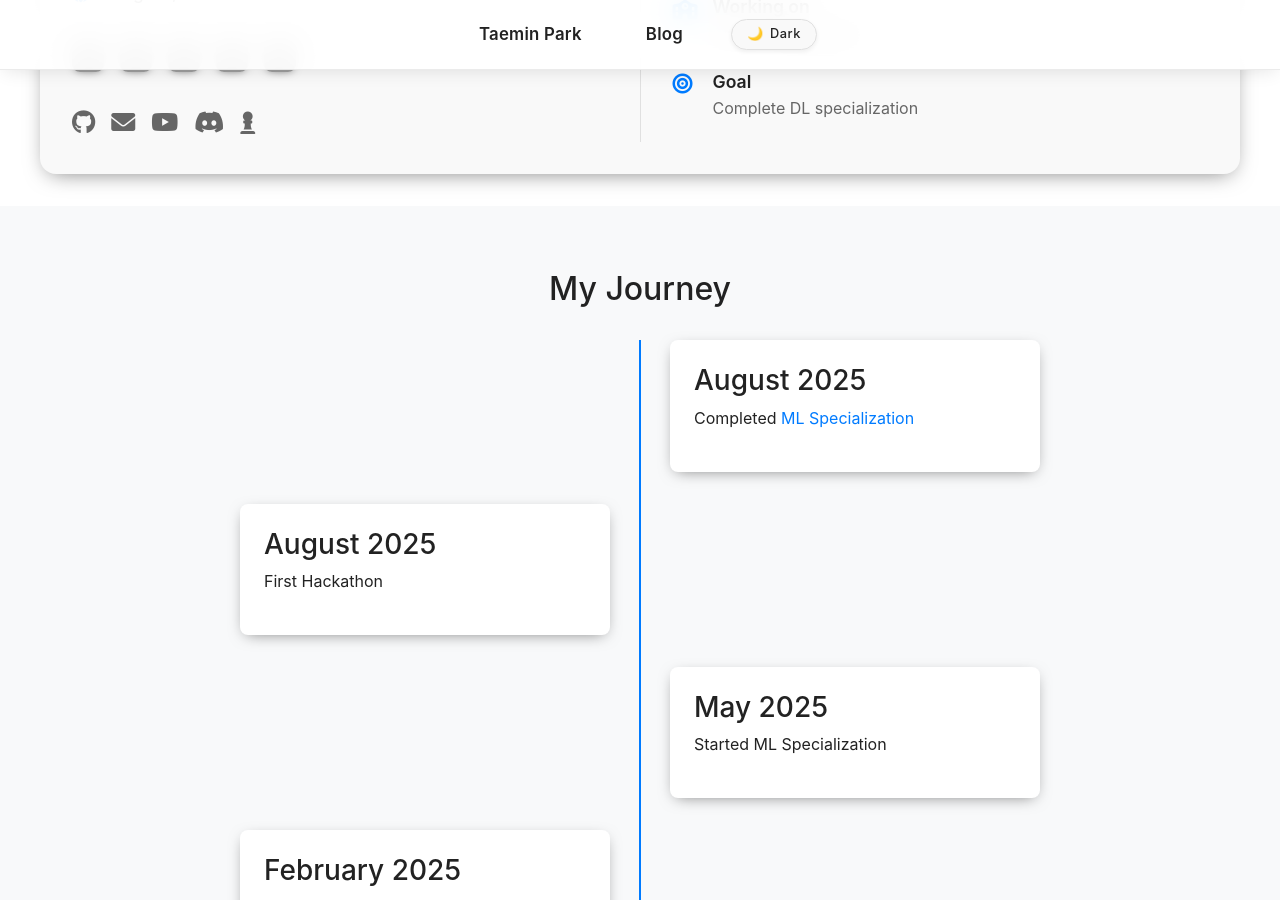
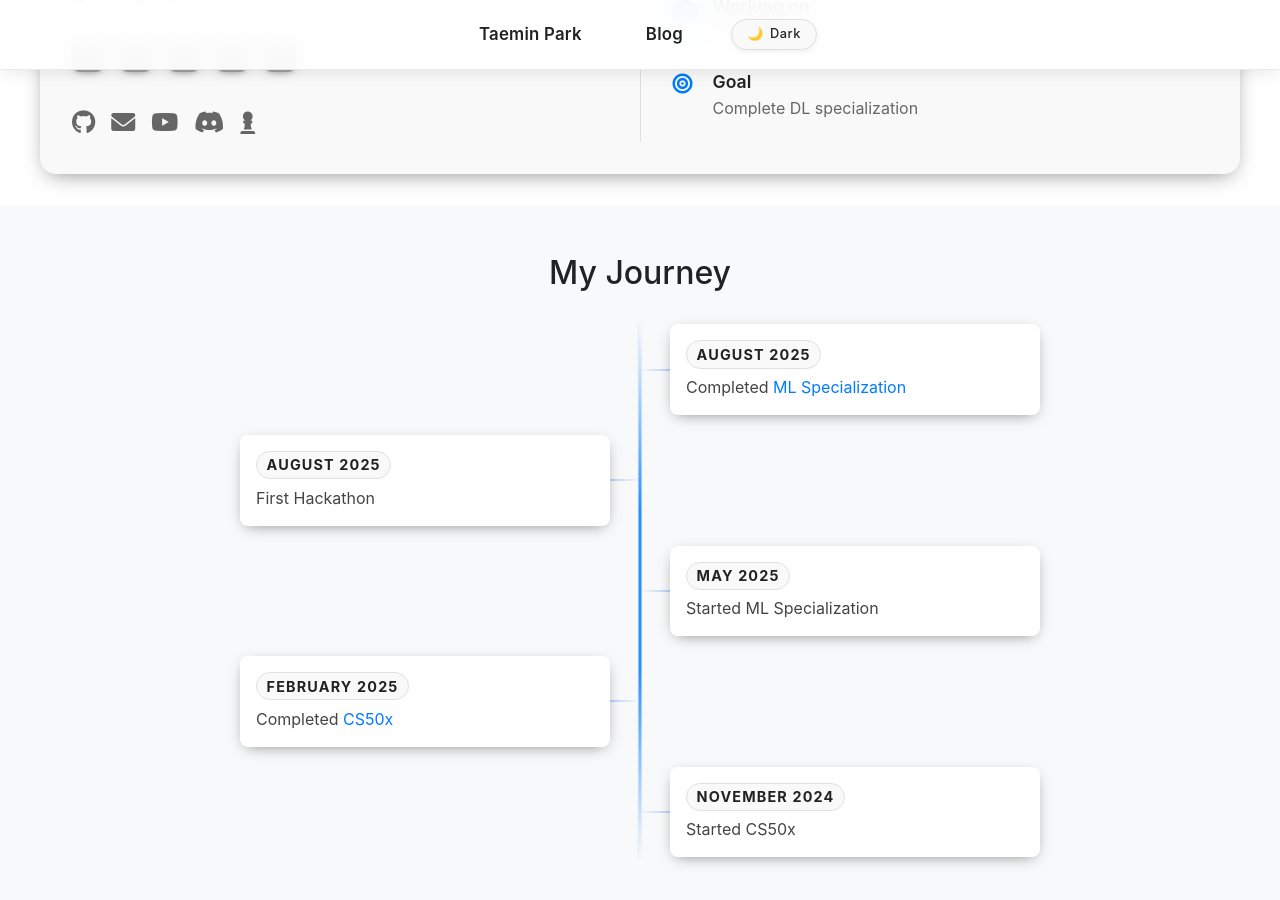
Before and after one commit to taemincode/taemincode.github.io, a Jekyll site: the page built from index.html, in a window 1280 px wide and 900 px high, scrolled down 1117 px. Built offline with Jekyll 4.4.1, drawn with Linux system fonts in a browser that asks for light colours; grey boxes are pictures that could not be loaded.

Commit message:
Enhance timeline section with AOS animations for improved visual engagement

```diff
--- a/_sass/_about.scss
+++ b/_sass/_about.scss
@@ -54,19 +54,41 @@
 .now-content h4 { margin:0; font-size:1.1rem; font-weight:600; color:var(--color-text); }
 .now-content p { margin:.25rem 0 0; color:var(--color-text-faint); }
 .section-title { text-align:center; font-size:2rem; margin-bottom:2rem; color:var(--color-text); }
-.timeline-section { padding:4rem 2rem; background-color:var(--color-bg-alt); }
+.timeline-section { padding:3rem 2rem; background-color:var(--color-bg-alt); }
 .timeline { max-width:800px; margin:0 auto; position:relative; }
-.timeline-section, .timeline, .timeline-item, .timeline-content { cursor:default; user-select:none; -webkit-user-select:none; }
-.timeline::before { content:''; position:absolute; width:2px; background:var(--primary-color); top:0; bottom:0; left:50%; transform:translateX(-50%); }
-.timeline-item { margin:2rem 0; position:relative; }
-.timeline-content { background:var(--color-surface); padding:1.5rem; border-radius:var(--border-radius); box-shadow:0 4px 16px -6px rgba(0,0,0,0.55), 0 0 0 1px rgba(255,255,255,0.03); width:calc(50% - 30px); position:relative; transition: box-shadow .45s ease, transform .45s ease; overflow:hidden; }
-.timeline-content::after { content:''; position:absolute; inset:0; background:radial-gradient(circle at 80% 20%, rgba(59,130,246,0.22), transparent 70%); opacity:0; transition:opacity .6s ease; pointer-events:none; }
+/* Center rail with subtle gradient + glow */
+.timeline::before { content:''; position:absolute; width:3px; top:0; bottom:0; left:50%; transform:translateX(-50%);
+  background:linear-gradient(180deg, transparent 0%, var(--primary-color) 35%, var(--primary-color) 65%, transparent 100%);
+  opacity:.85; filter:none; box-shadow:0 0 0 1px rgba(59,130,246,0.08), inset 0 0 0 1px rgba(255,255,255,0.02);
+}
+.timeline-item { margin:1.25rem 0; position:relative; }
+/* Horizontal connector from center rail to node */
+.timeline-item::after { content:''; position:absolute; height:2px; top:50%; transform:translateY(-50%); background:linear-gradient(90deg, rgba(59,130,246,0.0), rgba(59,130,246,0.35)); }
+.timeline-item:nth-child(odd)::after { left:50%; width:30px; }
+.timeline-item:nth-child(even)::after { left:calc(50% - 30px); width:30px; transform:translateY(-50%) scaleX(-1); }
+
+/* Cards */
+.timeline-content { background:var(--color-surface); padding:1rem 1rem .9rem; border-radius:var(--border-radius);
+  box-shadow:0 4px 16px -6px rgba(0,0,0,0.55), 0 0 0 1px rgba(255,255,255,0.03);
+  width:calc(50% - 30px); position:relative; transition: box-shadow .45s ease, transform .45s ease; overflow:hidden; }
+.timeline-content::after { content:''; position:absolute; inset:0; background:radial-gradient(circle at 80% 20%, rgba(59,130,246,0.18), transparent 70%); opacity:0; transition:opacity .6s ease; pointer-events:none; }
 .timeline-content:hover { transform:translateY(-4px); box-shadow:0 14px 34px -14px rgba(0,0,0,0.75), 0 0 0 1px rgba(59,130,246,0.25), 0 6px 20px -6px rgba(59,130,246,0.35); }
 .timeline-content:hover::after { opacity:1; }
 .timeline-item:nth-child(odd) .timeline-content { margin-left:auto; }
-.timeline-content::before { content:''; position:absolute; width:20px; height:20px; background:var(--primary-color); border-radius:50%; top:50%; transform:translateY(-50%); }
+
+/* Node (ringed dot) */
+.timeline-content::before { content:''; position:absolute; width:14px; height:14px; border-radius:50%; top:50%; transform:translateY(-50%);
+  background:var(--color-surface); border:3px solid var(--primary-color);
+  box-shadow:0 0 0 4px var(--color-bg-alt), 0 0 0 1px rgba(255,255,255,0.04), 0 0 12px rgba(59,130,246,0.28);
+  transition: box-shadow .35s ease, transform .35s ease; }
+.timeline-content:hover::before { box-shadow:0 0 0 4px var(--color-bg-alt), 0 0 0 1px rgba(59,130,246,0.25), 0 0 18px rgba(59,130,246,0.45); transform:translateY(-50%) scale(1.05); }
 .timeline-item:nth-child(odd) .timeline-content::before { left:-40px; }
 .timeline-item:nth-child(even) .timeline-content::before { right:-40px; }
+
+/* Date pill and text */
+.timeline-content h3 { margin:0 0 .4rem; font-size:.9rem; text-transform:uppercase; letter-spacing:.08em; font-weight:700; color:var(--color-text);
+  display:inline-block; padding:.28rem .6rem; border-radius:999px; background:var(--color-surface-alt); border:1px solid var(--color-border); }
+.timeline-content p { margin:0; color:var(--color-text-soft); }
 .story-section { padding:4rem 2rem; }
 .story-content { max-width:800px; margin:0 auto; }
 .story-text { line-height:1.75; font-size:1.05rem; }
@@ -91,4 +113,19 @@
 .timeline .timeline-content a:hover::after,
 .timeline .timeline-content a:focus-visible::after { transform:translate(55%,0) scale(1) rotate(0); opacity:1; }
 .timeline .timeline-content a:focus-visible { outline:2px solid var(--primary-color); outline-offset:2px; }
-@media (max-width:768px){ .hero-title { font-size:2.5rem; } .hero-subtitle { font-size:1.2rem; } .snapshot-grid { flex-direction:column; gap:2rem; } .profile-column { padding-right:0; border-right:none; border-bottom:1px solid var(--color-border); padding-bottom:2rem; } .tech-stack { justify-content:center; } .social-links { justify-content:center; } .now-items { padding-top:1rem; } .timeline::before { left:0; } .timeline-content { width:calc(100% - 30px); margin-left:30px!important; } .timeline-content::before { left:-25px!important; } }
+@media (max-width:768px){
+  .hero-title { font-size:2.5rem; }
+  .hero-subtitle { font-size:1.2rem; }
+  .snapshot-grid { flex-direction:column; gap:2rem; }
+  .profile-column { padding-right:0; border-right:none; border-bottom:1px solid var(--color-border); padding-bottom:2rem; }
+  .tech-stack { justify-content:center; }
+  .social-links { justify-content:center; }
+  .now-items { padding-top:1rem; }
+
+  /* Timeline becomes single-rail left aligned */
+  .timeline::before { left:0; }
+  .timeline-item { margin:1rem 0; }
+  .timeline-item::after { left:0; width:25px; transform:translateY(-50%); background:linear-gradient(90deg, rgba(59,130,246,0.0), rgba(59,130,246,0.3)); }
+  .timeline-content { width:calc(100% - 30px); margin-left:30px!important; }
+  .timeline-content::before { left:-25px!important; right:auto!important; }
+}
--- a/index.html
+++ b/index.html
@@ -112,31 +112,31 @@
         <section class="timeline-section" data-aos="fade-up" data-aos-delay="0">
             <h2 class="section-title">My Journey</h2>
             <div class="timeline">
-                <div class="timeline-item">
+                <div class="timeline-item" data-aos="fade-left" data-aos-delay="0">
                     <div class="timeline-content">
                         <h3>August 2025</h3>
                         <p>Completed <a href="{{ site.baseurl }}/certificates/Andrew%20Ng's%20Machine%20Learning%20Specialization.pdf" target="_blank" rel="noopener">ML Specialization</a></p>
                     </div>
                 </div>
-                <div class="timeline-item">
+                <div class="timeline-item" data-aos="fade-right" data-aos-delay="50">
                     <div class="timeline-content">
                         <h3>August 2025</h3>
                         <p>First Hackathon</p>
                     </div>
                 </div>
-                <div class="timeline-item">
+                <div class="timeline-item" data-aos="fade-left" data-aos-delay="100">
                     <div class="timeline-content">
                         <h3>May 2025</h3>
-                        <p>Started ML Specialization</a></p>
+                        <p>Started ML Specialization</p>
                     </div>
                 </div>
-                <div class="timeline-item">
+                <div class="timeline-item" data-aos="fade-right" data-aos-delay="150">
                     <div class="timeline-content">
                         <h3>February 2025</h3>
                         <p>Completed <a href="{{ site.baseurl }}/certificates/CS50x.pdf" target="_blank" rel="noopener">CS50x</a></p>
                     </div>
                 </div>
-                <div class="timeline-item">
+                <div class="timeline-item" data-aos="fade-left" data-aos-delay="200">
                     <div class="timeline-content">
                         <h3>November 2024</h3>
                         <p>Started CS50x</p>
```
